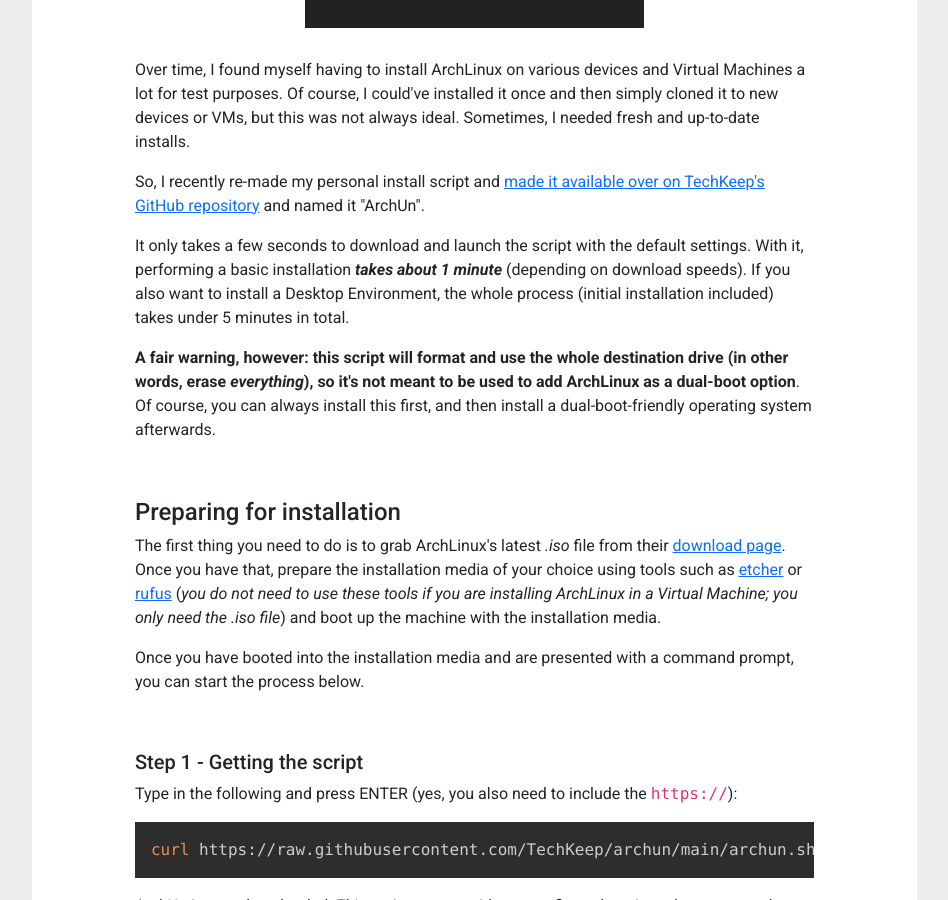
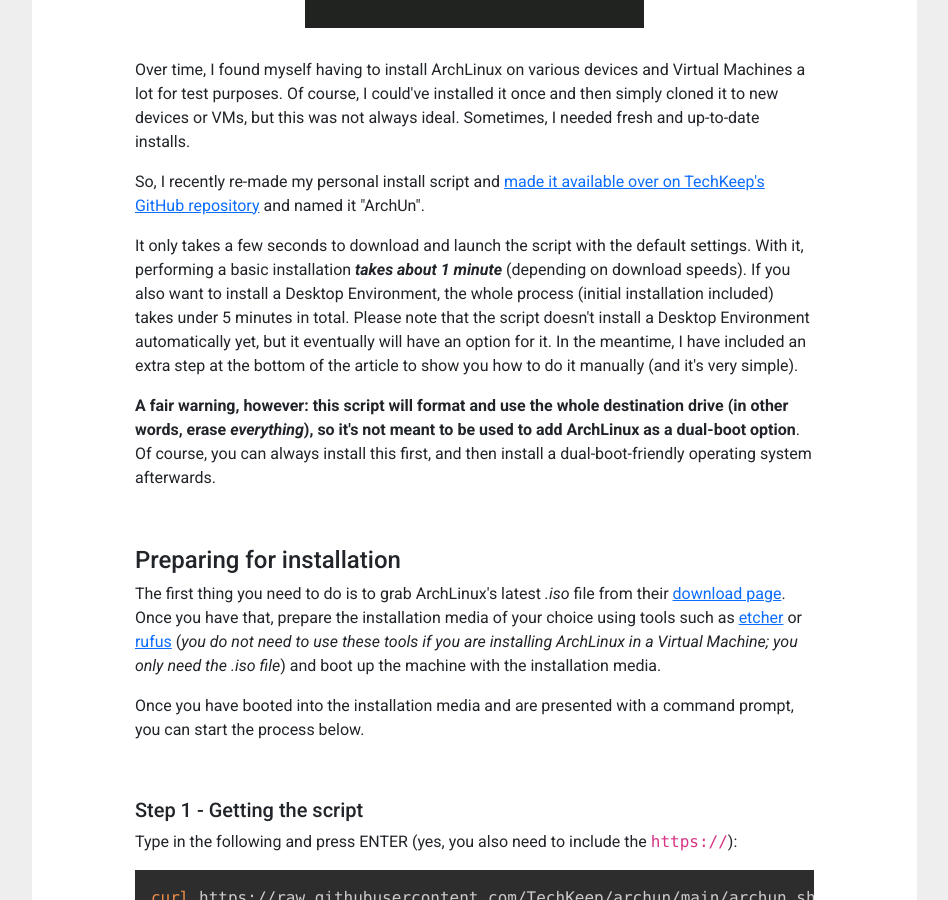
Before and after one commit to TechKeep/TechKeep.github.io, a Jekyll site: the page built from _posts/posts/2022-04-25-how-to-install-archlinux-in-seconds.markdown, in a window 1280 px wide and 900 px high, scrolled down 777 px. Shown: the whole window, without its empty margins (13-961 px from the left). Built offline with Jekyll 4.4.1, drawn with Linux system fonts in a browser that asks for light colours; nearby versions of some CDN libraries.

Commit message:
Update 2022-04-25-how-to-install-archlinux-in-seconds.markdown

```diff
--- a/_posts/posts/2022-04-25-how-to-install-archlinux-in-seconds.markdown
+++ b/_posts/posts/2022-04-25-how-to-install-archlinux-in-seconds.markdown
@@ -24,7 +24,7 @@
 
 <p>So, I recently re-made my personal install script and <a href="https://github.com/TechKeep/archun" target="_blank">made it available over on TechKeep's GitHub repository</a> and named it "ArchUn".</p>
 
-<p>It only takes a few seconds to download and launch the script with the default settings. With it, performing a basic installation <b><em>takes about 1 minute</em></b> (depending on download speeds). If you also want to install a Desktop Environment, the whole process (initial installation included) takes under 5 minutes in total.</p>
+<p>It only takes a few seconds to download and launch the script with the default settings. With it, performing a basic installation <b><em>takes about 1 minute</em></b> (depending on download speeds). If you also want to install a Desktop Environment, the whole process (initial installation included) takes under 5 minutes in total. Please note that the script doesn't install a Desktop Environment automatically yet, but it eventually will have an option for it. In the meantime, I have included an extra step at the bottom of the article to show you how to do it manually (and it's very simple).</p>
 
 <p><b>A fair warning, however: this script will format and use the whole destination drive (in other words, erase <em>everything</em>), so it's not meant to be used to add ArchLinux as a dual-boot option</b>. Of course, you can always install this first, and then install a dual-boot-friendly operating system afterwards.</p>
 
```
